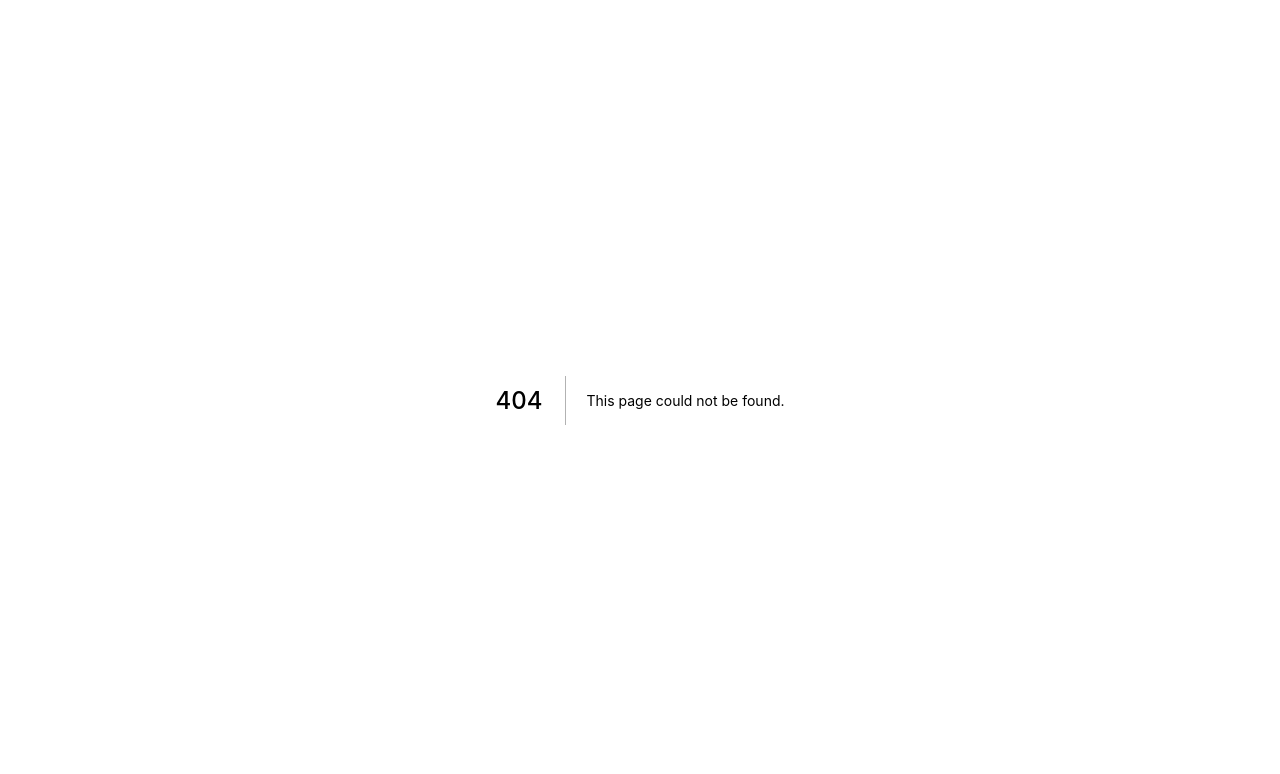
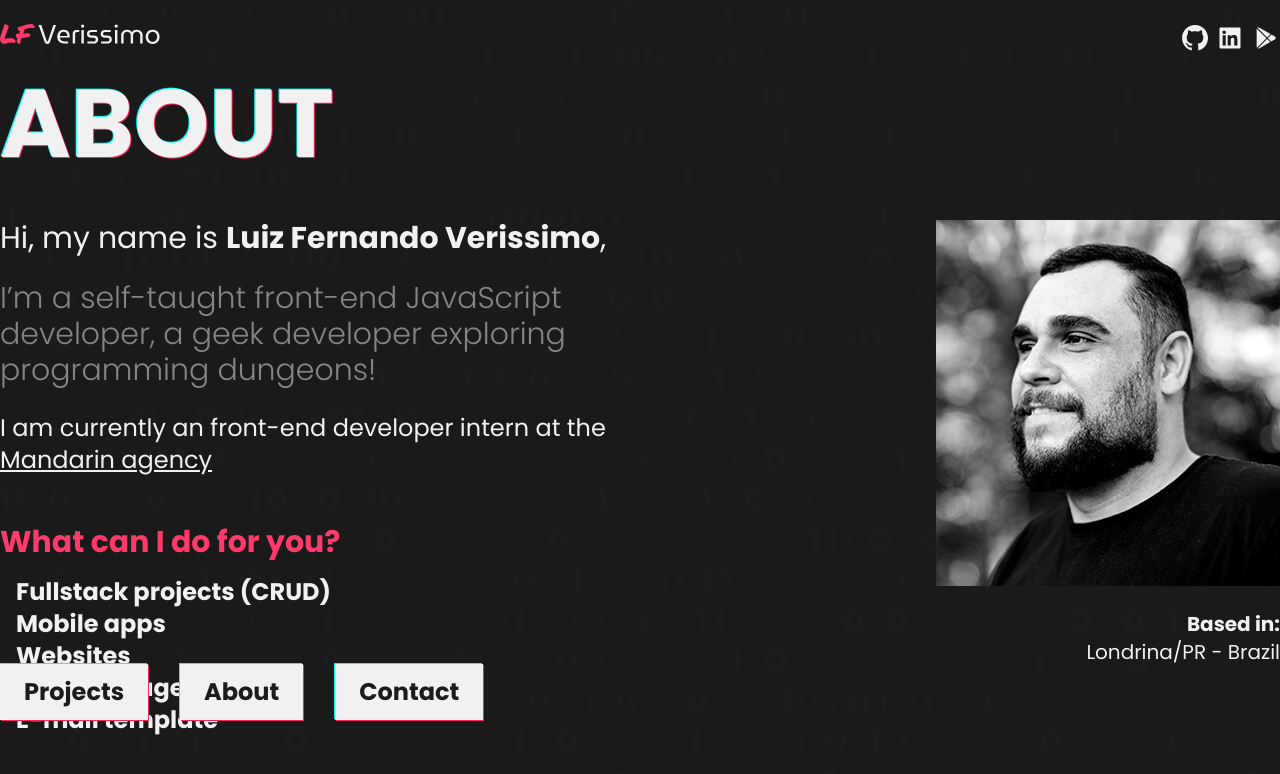
Before and after one commit to luizfverissimo/portfolio-2, a Next.js app: page /about in a window 1280 px wide. Before the commit this address had no page. Shown: the top 774 px of the page. Built offline with nearby package versions, Linux system fonts and the light colour scheme.

Commit message:
aboutPage DONE

```diff
--- a/components/FooterMenu.js
+++ b/components/FooterMenu.js
@@ -10,7 +10,7 @@ function FooterMenu() {
         </a>
       </Link>
 
-      <Link href="/">
+      <Link href="/about">
         <a className="chromatic-box px-6 py-3 mr-8 bg-white-theme font-pop font-bold text-black-theme text-2xl transition-all transform hover:text-pink-theme hover:-translate-y-1">
           About
         </a>
--- a/components/Navbar.js
+++ b/components/Navbar.js
@@ -26,8 +26,8 @@ function Navbar() {
             alt='Github social link'
           >
             <path
-              fill-rule='evenodd'
-              clip-rule='evenodd'
+              fillRule='evenodd'
+              clipRule='evenodd'
               d='M15.039 0C6.7755 0 0.0780029 6.6975 0.0780029 14.961C0.0780029 21.57 4.3635 27.1785 10.3095 29.1585C11.058 29.2935 11.328 28.833 11.328 28.437C11.328 28.0815 11.316 27.1395 11.3115 25.893C7.149 26.796 6.27 23.886 6.27 23.886C5.592 22.158 4.6095 21.6975 4.6095 21.6975C3.252 20.769 4.713 20.79 4.713 20.79C6.216 20.895 7.0035 22.332 7.0035 22.332C8.3385 24.618 10.5075 23.958 11.3565 23.5755C11.493 22.608 11.883 21.948 12.309 21.5745C8.988 21.198 5.496 19.914 5.496 14.1795C5.496 12.549 6.0795 11.211 7.032 10.167C6.8805 9.7875 6.363 8.265 7.1805 6.207C7.1805 6.207 8.436 5.8035 11.2935 7.7385C12.5139 7.40651 13.7728 7.23704 15.0375 7.2345C16.3023 7.23655 17.5612 7.40602 18.7815 7.7385C21.6405 5.802 22.8945 6.207 22.8945 6.207C23.712 8.265 23.199 9.7875 23.043 10.167C24.003 11.211 24.579 12.5475 24.579 14.1795C24.579 19.929 21.084 21.192 17.751 21.5625C18.2835 22.0245 18.7635 22.9365 18.7635 24.3315C18.7635 26.3325 18.7455 27.9465 18.7455 28.437C18.7455 28.8375 19.0125 29.3025 19.776 29.1555C25.719 27.1725 30 21.5685 30 14.961C30 6.6975 23.3025 0 15.039 0Z'
             />
           </svg>
--- /dev/null
+++ b/pages/about.js
@@ -0,0 +1,90 @@
+import React from 'react';
+import Head from 'next/head';
+
+import Background from '../components/Background';
+import FooterMenu from '../components/FooterMenu';
+import Navbar from '../components/Navbar';
+
+function About() {
+  return (
+    <>
+      <Head>
+        <title>About - LF Verissimo | Front-end Developer</title>
+        <link rel='icon' href='/favicon.ico' />
+        <meta
+          name='description'
+          content='About - LF Verissimo personal portfolio, front-end developer, solving problems through code.'
+        />
+        <meta name='robots' content='index, follow' />
+        <meta httpEquiv='Content-Type' content='text/html; charset=utf-8' />
+        <meta name='viewport' content='width=device-width, initial-scale=1' />
+
+        <meta name='twitter:card' value='summary'></meta>
+        <meta
+          name='twitter:image'
+          content='http://lfverissimo.com/twittermeta.png'
+        ></meta>
+
+        <meta
+          property='og:title'
+          content='About - LF Verissimo Portfolio | Front-end Developer'
+        />
+        <meta property='og:type' content='article' />
+        <meta property='og:url' content='http://lfverissimo.com/' />
+        <meta
+          property='og:image'
+          content='http://lfverissimo.com/twittermeta.png'
+        />
+        <meta
+          property='og:description'
+          content='About -  LF Verissimo personal portfolio, front-end developer, solving problems through code.'
+        />
+      </Head>
+
+      <main className='w-full min-h-full flex flex-col items-center'>
+        <Background />
+        <Navbar />
+        <div className='w-full max-w-screen-xl flex justify-between'>
+          <h1 className='chromatic font-pop font-bold text-white-theme text-8xl'>
+            ABOUT
+          </h1>
+        </div>
+        <section className='w-full max-w-screen-xl flex justify-between'>
+          <div className='w-1/2 flex flex-col items-start mt-12'>
+            <h2 className='font-pop text-3xl text-white-theme'>
+              Hi, my name is <strong>Luiz Fernando Verissimo</strong>,
+            </h2>
+            <p className='font-pop font-light text-3xl text-gray-theme mt-6'>
+              I’m a self-taught front-end JavaScript developer, a geek developer
+              exploring programming dungeons!
+            </p>
+            <p className='font-pop text-2xl text-white-theme mt-6'>
+              I am currently an front-end developer intern at the <a className="underline hover:text-pink-theme" href="https://mandarin.com.br" rel="external" target="_blank" rel="noopener">Mandarin agency</a>
+            </p>
+            <h3 className='font-pop font-bold text-3xl text-pink-theme mt-12'>
+              What can I do for you?
+            </h3>
+            <ul className='font-pop font-bold text-2xl text-white-theme ml-4 mt-4'>
+              <li>Fullstack projects (CRUD)</li>
+              <li>Mobile apps</li>
+              <li>Websites</li>
+              <li>Landing pages</li>
+              <li>E-mail template</li>
+            </ul>
+          </div>
+          <div className='w-1/2 flex flex-col items-end mt-12'>
+            <img src='/avatar.jpg' alt='LF Verissimo avatar' />
+            <p className='font-pop text-white-theme text-xl text-right mt-6'>
+              <strong>Based in:</strong>
+              <br />
+              Londrina/PR - Brazil
+            </p>
+          </div>
+        </section>
+        <FooterMenu />
+      </main>
+    </>
+  );
+}
+
+export default About;
--- a/pages/contact.js
+++ b/pages/contact.js
@@ -105,28 +105,40 @@ function Contact() {
 
         <section className='w-full max-w-screen-xl flex justify-between items-center'>
           <div className='w-1/2 flex flex-col items-start justify-start'>
-            <legend className='mt-8 font-pop font-bold text-2xl text-white-theme'>
+            <label
+              for='Name'
+              className='mt-8 font-pop font-bold text-2xl text-white-theme'
+            >
               Name
-            </legend>
+            </label>
             <input
+              id='Name'
               type='text'
               className='w-full transition-all bg-transparent border-b-2 focus:border-pink-theme font-pop font-light text-white text-xl p-2  outline-none'
               value={name}
               onChange={(e) => setName(e.target.value)}
             ></input>
-            <legend className='mt-8 font-pop font-bold text-2xl text-white-theme'>
+            <label
+              for='Email'
+              className='mt-8 font-pop font-bold text-2xl text-white-theme'
+            >
               E-mail
-            </legend>
+            </label>
             <input
+              id='Email'
               type='text'
               className='w-full transition-all bg-transparent border-b-2 focus:border-pink-theme font-pop font-light text-white text-xl p-2 outline-none'
               value={email}
               onChange={(e) => setEmail(e.target.value)}
             ></input>
-            <legend className='mt-8 font-pop font-bold text-2xl text-white-theme'>
+            <label
+              for='Message'
+              className='mt-8 font-pop font-bold text-2xl text-white-theme'
+            >
               Message
-            </legend>
+            </label>
             <textarea
+              id='Message'
               type='text'
               className='w-full mt-2 h-40 transition-all bg-transparent border-2 focus:border-pink-theme font-pop font-light text-white text-xl p-2 outline-none'
               value={message}
```
Also changed, not shown: content/projects/01_offers_aggregator copy.md (renamed from content/projects/2021-14-03_offers_aggregator copy.md), content/projects/01_offers_aggregator.md (renamed from content/projects/2021-14-03_offers_aggregator.md), content/projects/02_octo_battle copy.md (renamed from content/projects/2021-14-03_octo_battle copy.md), content/projects/02_octo_battle.md (renamed from content/projects/2021-14-03_octo_battle.md), content/projects/03_the_old_book copy.md (renamed from content/projects/2021-14-03_the_old_book copy.md), content/projects/03_the_old_book.md (renamed from content/projects/2021-14-03_the_old_book.md), public/avatar.jpg (added).
